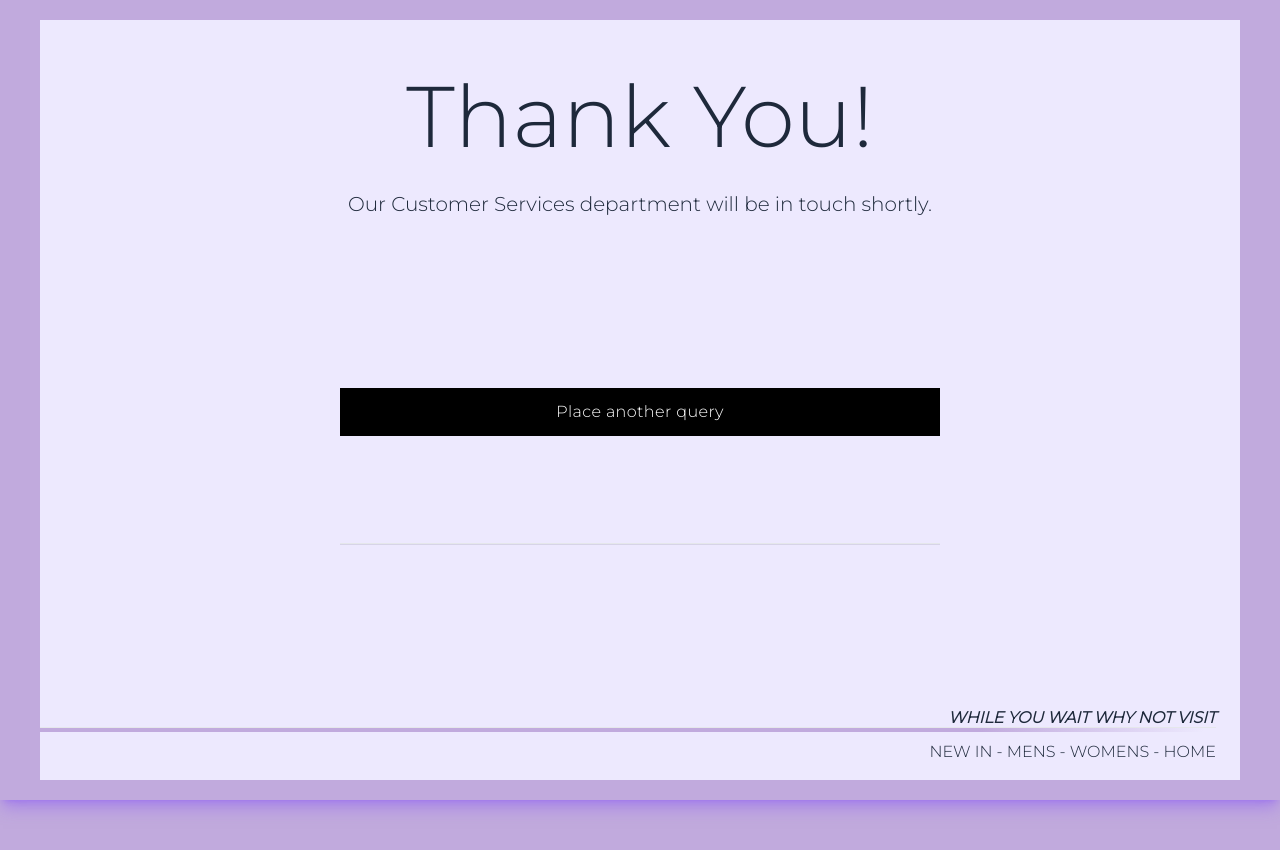
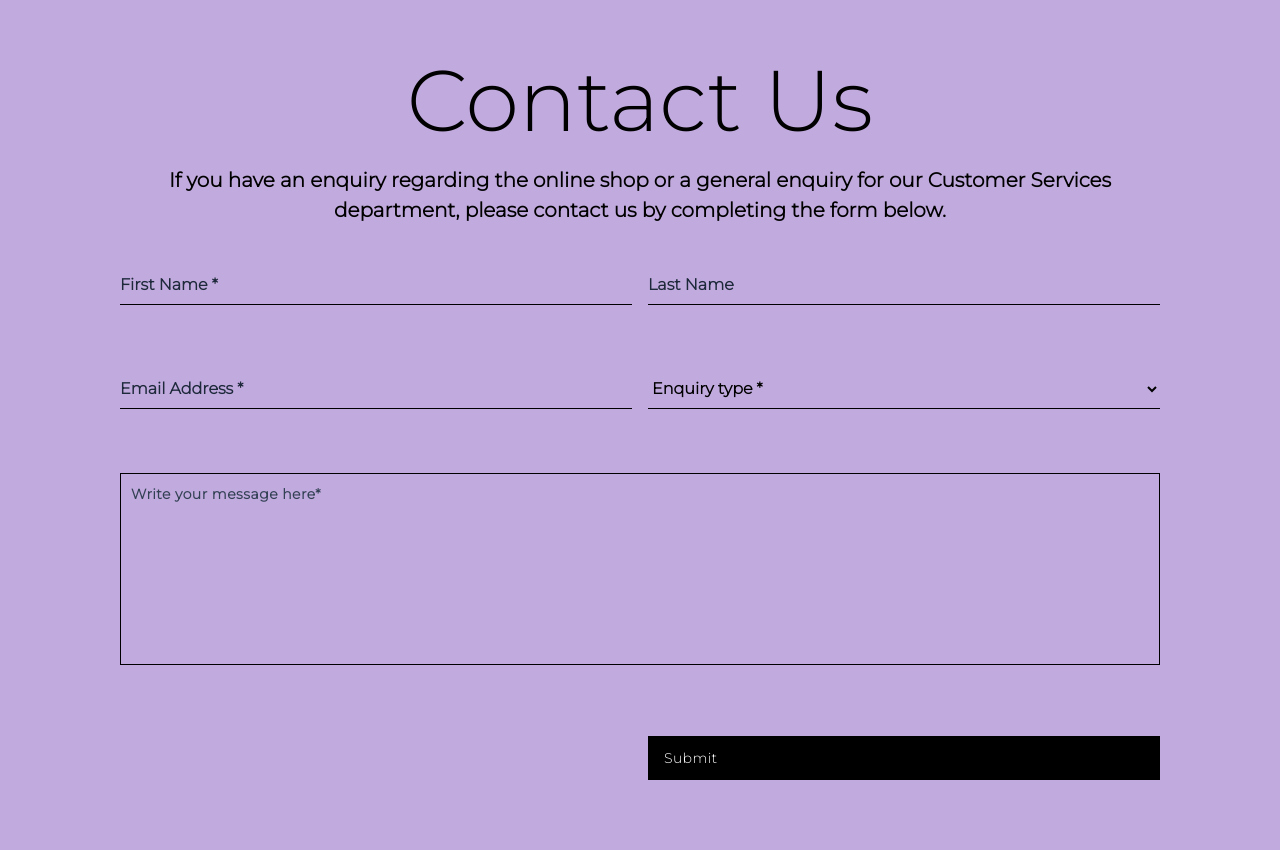
Before and after one commit to Namonaki0/vue3-cs-contact-form, a Vue app in the folder vue3-cs-contact-form/: page / in a window 1280 px wide. Shown: the top 850 px of the page. Built offline with nearby package versions, Linux system fonts and the light colour scheme.

Commit message:
last tweaks

```diff
--- a/vue3-cs-contact-form/src/components/CSContactForm.vue
+++ b/vue3-cs-contact-form/src/components/CSContactForm.vue
@@ -83,7 +83,7 @@
             <div class="relative placeholder-colour-fix">
               <textarea placeholder="Write your message here*"
                 class="outline-none text-black text-sm border border-solid border-black bg-transparent font-semibold tracking-wide w-full p-2 h-48 placeholder:text-slate-700 resize-none"
-                maxlength="10000"></textarea>
+                maxlength="10000" ref="textAreaInput"></textarea>
             </div>
           </div>
           <div class="flex-grow pb-6 lg:col-start-2">
@@ -104,25 +104,27 @@
 
     <!--? MESSAGE MODAL -->
     <div
-      class="fixed grid place-content-center top-0 left-0 right-0 bottom-0 bg-transparent overflow-hidden shadow-lg shadow-violet-500/50 border-white-400 modal-overlay">
-      <!-- v-if="modalIsVisible" -->
+      class="fixed grid place-content-center top-0 left-0 right-0 bottom-0 bg-transparent overflow-hidden shadow-lg shadow-violet-500/50 border-white-400 modal-overlay"
+      v-if="modalIsVisible">
+      <!--  -->
       <div class="absolute flex justify-between align-content-center col-span-6 col-start-0 top-5 left-10 right-10 bottom-5 md:col-span-2 md:col-start-2
             xl:col-span-2 xl:col-start-2  flex flex-col text-center w-100 y-100 text-slate-800 bg-violet-100
             animate-slidein modal-inner">
         <div class="pt-8">
-          <h1 class="heading-1 mt-4 md:mt-6 invisible" ref="modalTitle">Thank You!</h1>
-          <p class="text-md m-2 invisible" ref="modalText">Our Customer Services department will be in touch shortly.
+          <h1 class="heading-1 mt-4 md:mt-6 invisible animate-modalTitleFadeIn" ref="modalTitle">Thank You!</h1>
+          <p class="text-md m-2 invisible animate-modalTextFadeIn" ref="modalText">Our Customer Services department will
+            be in
+            touch shortly.
           </p>
         </div>
         <div class="lg:col-start-2 w-2/1 md:w-1/2 mx-auto mt-6 z-40">
           <button
-            class="transition-all duration-400 ease-1 primary bg-black font-medium text-base font-medium tracking-wide text-white p-1 py-3 px-2 w-full hover:bg-slate-700 "
+            class="transition-all duration-400 ease-1 primary bg-black font-medium text-base font-medium tracking-wide text-white p-1 py-3 px-2 w-full hover:bg-slate-700 invisible animate-modalButtonFadeIn"
             type="submit" @click="closeModal">
             <div class="relative order-1">Place another query</div>
           </button>
         </div>
-        <hr class="modal-mid-ruler z-20" />
-        <div class="mt-6 mr-6 mb-4">
+        <div class="mt-6 mr-6 mb-4 invisible animate-modalLinksFadeIn">
           <p class="uppercase text-right -mb-2 font-bold italic">While you wait why not visit</p>
           <hr />
           <div class="font-medium web-links-wrapper mt-2 text-right">
@@ -154,8 +156,7 @@ export default {
 
     // REFS
     const formWrapper = ref(null)
-    const modalTitle = ref(null)
-    const modalText = ref(null)
+    const textAreaInput = ref(null)
     let modalIsVisible = ref(false)
     let processingMessageIsVisible = ref(false)
     let submitTextIsVisible = ref(true)
@@ -175,8 +176,6 @@ export default {
 
     const formFadeInOnPageLoad = () => {
       formWrapper.value.classList.add("animate-formFadeIn")
-      modalTitle.value.classList.add("animate-modalTitleFadeIn")
-      modalText.value.classList.add("animate-modalTextFadeIn")
     }
    // FORM FADE IN WHEN MOUNTED - END
 
@@ -200,7 +199,6 @@ export default {
     setTimeout(() => {
       modalIsVisible.value = true
 
-
       if (modalIsVisible.value) {
         document.body.style.overflowY = "hidden"
       }
@@ -216,9 +214,10 @@ export default {
     formWrapper.value.classList.remove("animate-formSubmitEffect");
     formWrapper.value.classList.add("animate-formFadeIn");
     document.body.style.overflowY = "scroll"
+    textAreaInput.value.value = ""
   }
 
-    return { formWrapper, modalTitle, modalText, modalIsVisible, processingMessageIsVisible, submitTextIsVisible, dropdownIsVisible, formSubmitEffect, formFadeInOnPageLoad, onSubmit, messageDisplay, closeModal, newArrivalsUrl, mensUrl, womensUrl, homewareUrl }
+    return { formWrapper, textAreaInput, modalIsVisible, processingMessageIsVisible, submitTextIsVisible, dropdownIsVisible, formSubmitEffect, formFadeInOnPageLoad, onSubmit, messageDisplay, closeModal, newArrivalsUrl, mensUrl, womensUrl, homewareUrl }
   }
 
 };
@@ -243,13 +242,6 @@ hr {
 height: 5px;
 background: linear-gradient(to left, #EDE9FE 1%, #C1AADD 20% );
 margin-top: 5px;
-}
-
-.modal-mid-ruler {
-  height: 2px;
-  width: 50%;
-  margin: -30px auto 0;
-  background: rgba(0, 0, 0, 0.089);
 }
 
 .heading-1 {
@@ -306,25 +298,4 @@ input, textarea {
   letter-spacing: .5px;
 }
 
-/* .animate-testFadeIn {
-  animation: var(--delay) modalTextFadeIn car(--duration) forwards;
-} */
-
-/* @keyframe modalTextFadeIn {
-      0% {
-          visibility: "hidden";
-            opacity: 0;
-            transform: "translateY(10%)";
-        }
-
-
-        100%{
-          visibility: "visible";
-            opacity: 1;
-            transform: "translatY(0)";
-        }
-
-
-} */
-
 </style>
--- a/vue3-cs-contact-form/tailwind.config.js
+++ b/vue3-cs-contact-form/tailwind.config.js
@@ -7,8 +7,10 @@ module.exports = {
       slidein: "slidein .2s linear",
       formSubmitEffect: "formSubmitEffect 1s linear forwards",
       formFadeIn: "formFadeIn 250ms linear forwards",
-      modalTitleFadeIn: ".5s modalTitleFadeIn 550ms linear forwards",
-      modalTextFadeIn: "1s modalTextFadeIn 440ms linear forwards",
+      modalTitleFadeIn: ".2s modalContentFadeIn 550ms linear forwards",
+      modalTextFadeIn: ".5s modalContentFadeIn 550ms linear forwards",
+      modalButtonFadeIn: ".5s modalContentFadeIn 500ms linear forwards",
+      modalLinksFadeIn: ".6s modalLinksFadeIn 560ms linear forwards",
     },
     keyframes: {
       slidein: {
@@ -24,7 +26,7 @@ module.exports = {
         "80%": { opacity: 0.2, transform: "scale(0.9)" },
         "100%": {
           opacity: 0,
-          transform: "translate(50%, 1%)",
+          transform: "translate(50%, 0%)",
         },
       },
       formFadeIn: {
@@ -46,7 +48,7 @@ module.exports = {
           transform: "translatY(0)",
         },
       },
-      modalTextFadeIn: {
+      modalContentFadeIn: {
         "0%": {
           visibility: "hidden",
           opacity: 0,
@@ -58,16 +60,16 @@ module.exports = {
           transform: "translatY(0)",
         },
       },
-      modalButtonFadeIn: {
+      modalLinksFadeIn: {
         "0%": {
           visibility: "hidden",
           opacity: 0,
-          transform: "translateY(30%)",
+          transform: "translateX(-10%)",
         },
         "100%": {
           visibility: "visible",
           opacity: 1,
-          transform: "translatY(0)",
+          transform: "translatX(0)",
         },
       },
     },
```
